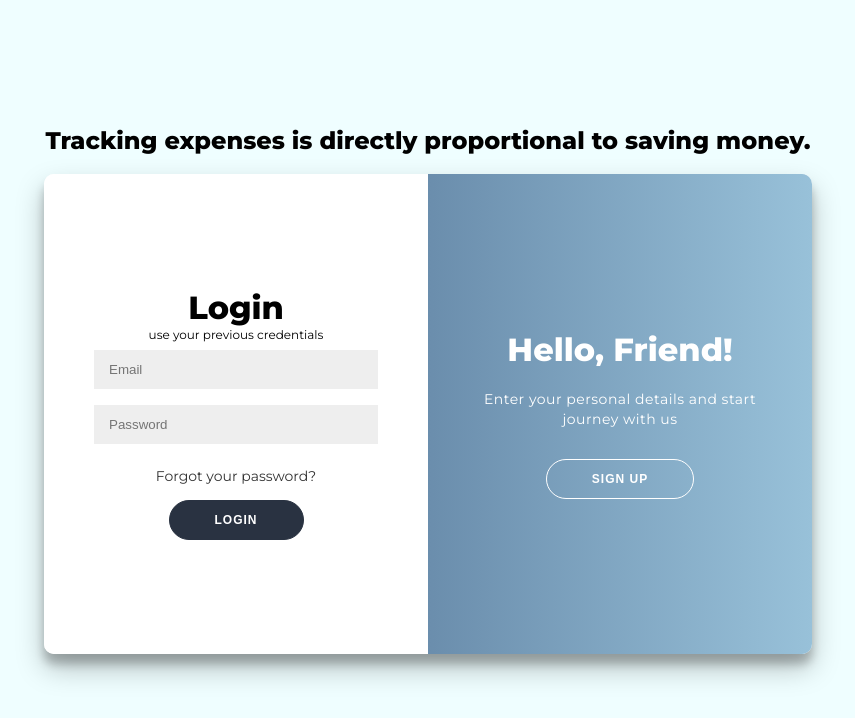
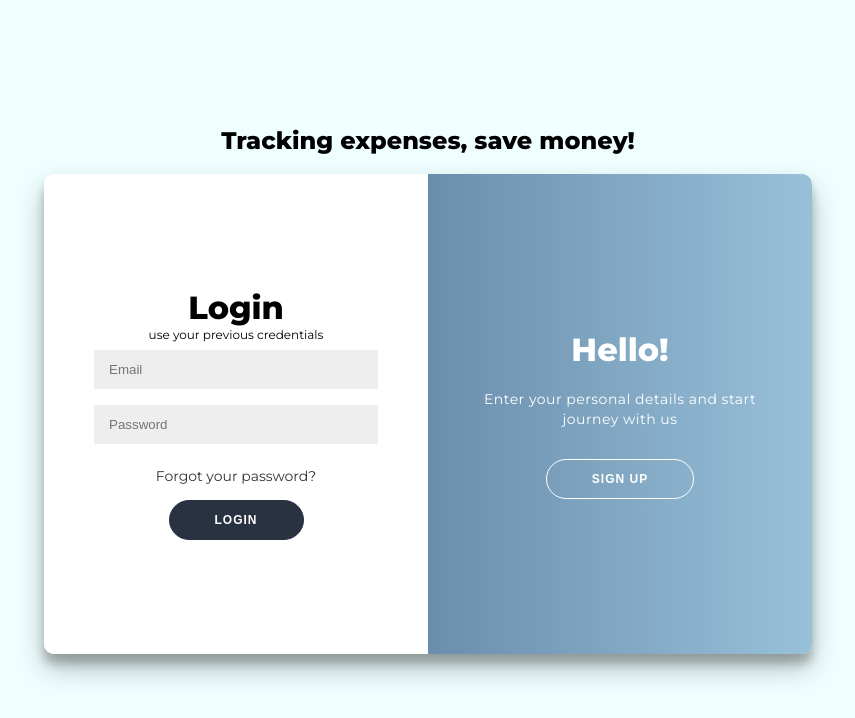
Before and after one commit to gautamraj873/Expense-Tracker-Node.js, a website: page public/views/login.html in a window 1280 px wide. Shown: the whole page, without its empty margins (212-1067 px from the left). Drawn offline with nearby package versions, Linux system fonts and the light colour scheme.

```diff
--- a/public/views/login.html
+++ b/public/views/login.html
@@ -8,7 +8,7 @@
     <title>Login or Sign Up</title>
   </head>
   <body>
-    <h2>Tracking expenses is directly proportional to saving money.</h2>
+    <h2>Tracking expenses, save money!</h2>
     <div class="container" id="container">
       <div class="form-container sign-up-container">
         <form action="/user/signUp" method="post">
@@ -70,7 +70,7 @@
             <button class="ghost" id="signIn">Login</button>
           </div>
           <div class="overlay-panel overlay-right">
-            <h1>Hello, Friend!</h1>
+            <h1>Hello!</h1>
             <p>Enter your personal details and start journey with us</p>
             <button class="ghost" id="signUp">Sign Up</button>
           </div>
```
